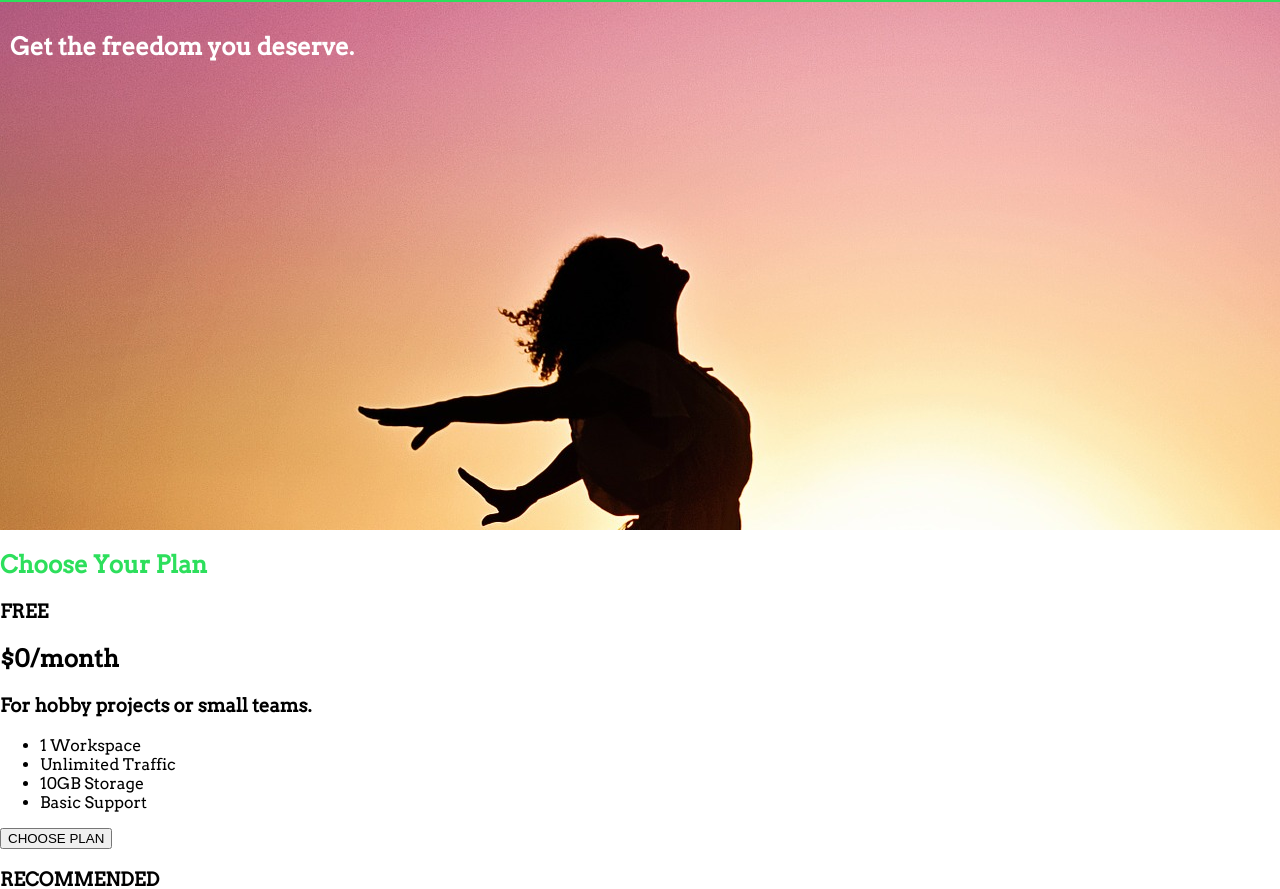
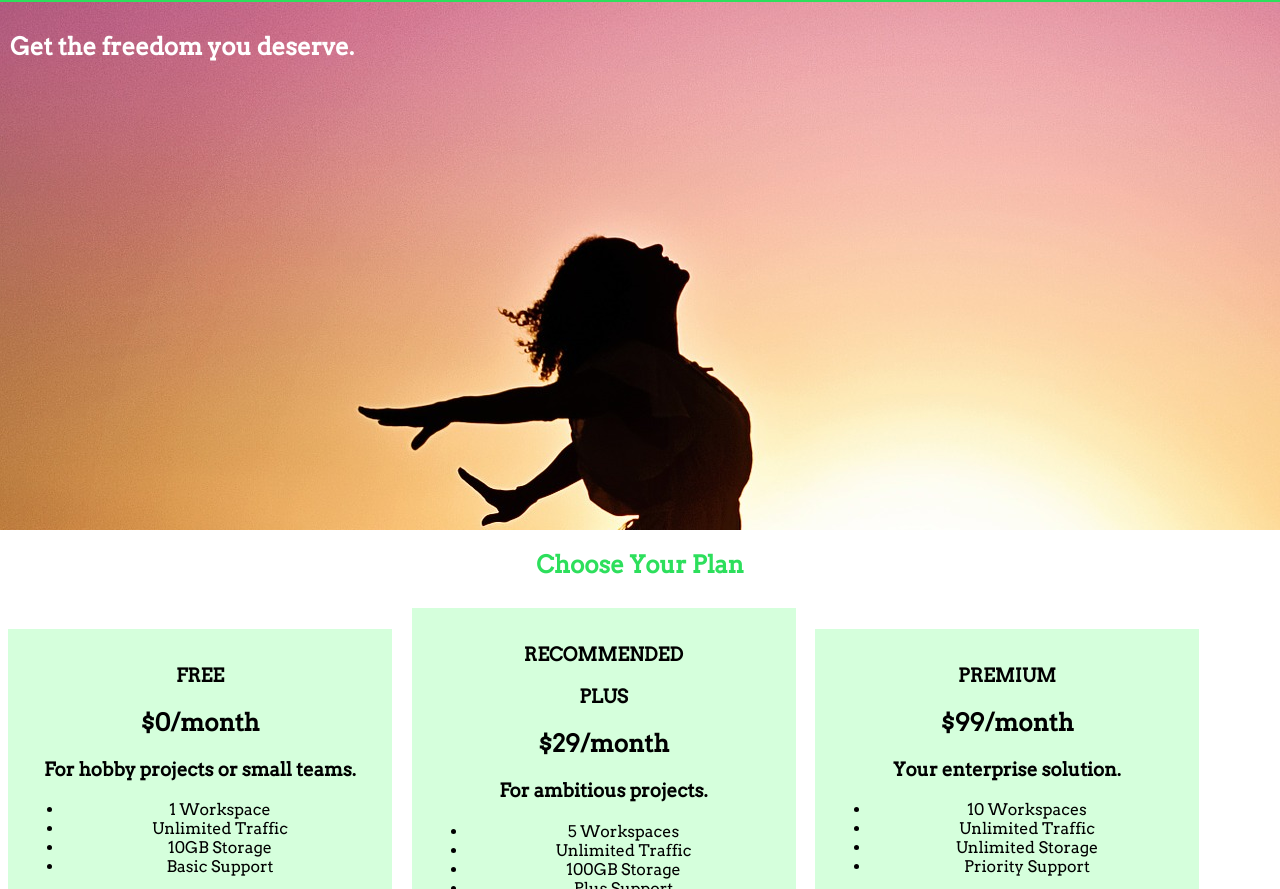
Before and after one commit to AT0M1CK/CSS-Study, a plain HTML site: page CSS-Basics/index.html in a window 1280 px wide. Shown: the part 57-946 px from the top of the page. Drawn offline with Linux system fonts and the light colour scheme.

Commit message:
refactor: added basic styling to plans

```diff
--- a/CSS-Basics/index.html
+++ b/CSS-Basics/index.html
@@ -40,7 +40,7 @@
       <section id="plans">
         <h1 class="section-title">Choose Your Plan</h1>
         <div>
-          <article>
+          <article class="plan">
             <h1>FREE</h1>
             <h2>$0/month</h2>
             <h3>For hobby projects or small teams.</h3>
@@ -54,7 +54,7 @@
               <button>CHOOSE PLAN</button>
             </div>
           </article>
-          <article>
+          <article class="plan">
             <h1>RECOMMENDED</h1>
             <h1>PLUS</h1>
             <h2>$29/month</h2>
@@ -69,7 +69,7 @@
               <button>CHOOSE PLAN</button>
             </div>
           </article>
-          <article>
+          <article class="plan">
             <h1>PREMIUM</h1>
             <h2>$99/month</h2>
             <h3>Your enterprise solution.</h3>
--- a/CSS-Basics/main.css
+++ b/CSS-Basics/main.css
@@ -14,14 +14,25 @@ body {
   width: 100%;
 }
 
+.section-title {
+  color: #2ddf5c;
+  font-family: "Arvo", serif;
+  text-align: center;
+}
+
 #product-overview h1 {
   color: white;
   font-family: "Arvo", serif;
 }
 
-.section-title {
-  color: #2ddf5c;
-  font-family: "Arvo", serif;
+.plan {
+  background: #d5ffdc;
+  text-align: center;
+  padding: 16px;
+  margin: 8px;
+  display: inline-block;
+  width: 30%;
+  vertical-align: middle;
 }
 
 .main-header {
```
